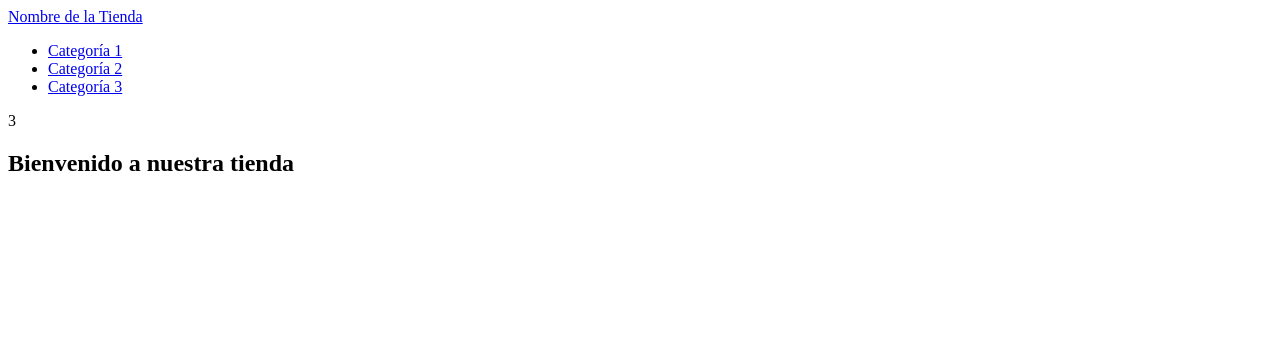
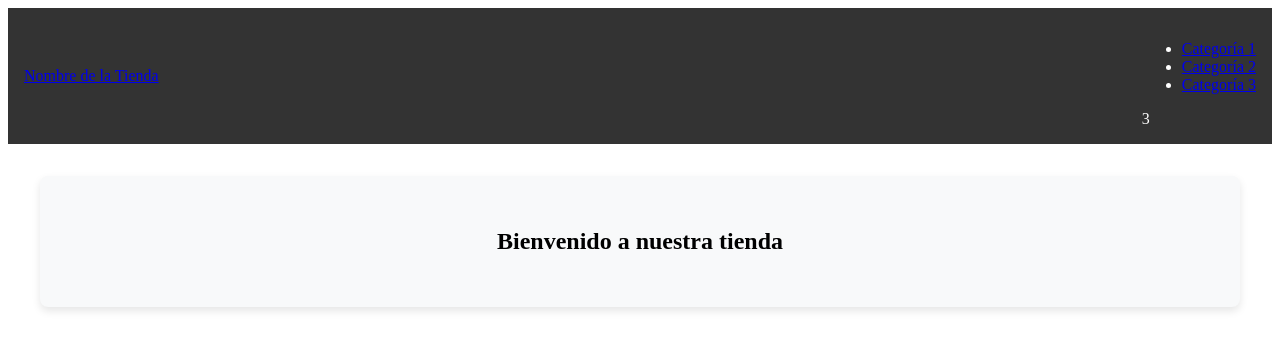
Before and after one commit to slacoxz/proyecto-reactjs, a React (Vite) app in the folder proyect-react-js/: page / in a window 1280 px wide. Shown: the top 350 px of the page. Built offline with nearby package versions, Linux system fonts and the light colour scheme.

Commit message:
sumo primperos estilos a la app

```diff
--- /dev/null
+++ b/proyect-react-js/src/app.css
@@ -0,0 +1,53 @@
+.navbar {
+    display: flex;
+    justify-content: space-between;
+    align-items: center;
+    padding: 1rem;
+    background-color: #333;
+    color: #fff;
+  }
+
+  .brand-name {
+    font-size: 1.5rem;
+    font-weight: bold;
+  }
+
+  .categories {
+    display: flex;
+    gap: 1rem;
+  }
+
+  .cart-icon {
+    font-size: 1.2rem;
+    position: relative;
+  }
+
+  .cart-icon::after {
+    content: '5'; /* Número hardcodeado */
+    position: absolute;
+    top: -10px;
+    right: -10px;
+    background: red;
+    color: white;
+    border-radius: 50%;
+    padding: 0.2rem;
+    font-size: 0.8rem;
+  }
+
+  .item-list-container {
+    text-align: center;
+    padding: 2rem;
+    margin: 2rem;
+    background-color: #f8f9fa;
+    border-radius: 8px;
+    box-shadow: 0px 4px 8px rgba(0, 0, 0, 0.1);
+  }
+
+  .item-list-container {
+    text-align: center;
+    padding: 2rem;
+    margin: 2rem;
+    background-color: #f8f9fa;
+    border-radius: 8px;
+    box-shadow: 0px 4px 8px rgba(0, 0, 0, 0.1);
+  }
--- a/proyect-react-js/src/app.jsx
+++ b/proyect-react-js/src/app.jsx
@@ -1,6 +1,8 @@
 import React from 'react';
 import NavBar from './components/NavBar';
 import ItemListContainer from './components/ItemListContainer';
+import './App.css';
+
 
 function App() {
     return (
```
Also changed, not shown: proyect-react-js/package.json (+13 -22 lines).
